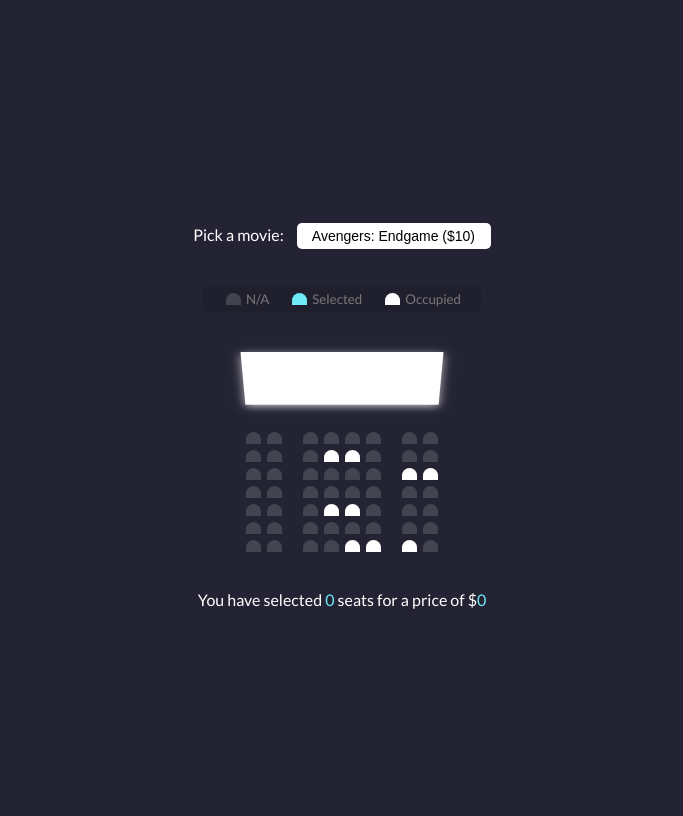
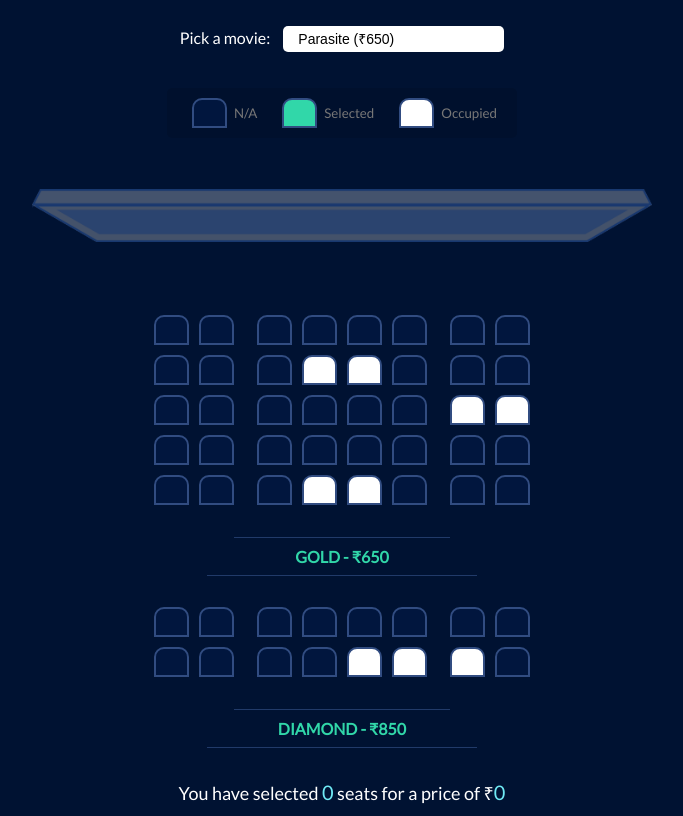
Before and after one commit to aakashsr/Movie-Seat-Booking, a plain HTML site: page index.html in a window 1280 px wide. Shown: the whole page, without its empty margins (298-981 px from the left). Drawn offline with Linux system fonts and the light colour scheme.

Commit message:
changed the ui of seats, screen , color and bg color

```diff
--- a/index.html
+++ b/index.html
@@ -12,10 +12,10 @@
     <div class="movie-container">
         <label>Pick a movie:</label>
         <select id="movie">
-            <option value="10">Avengers: Endgame ($10)</option>
-            <option value="12">Joker ($12)</option>
-            <option value="8">Toy Story 4 ($8)</option>
-            <option value="9">Parasite ($9)</option>
+            <option value="650">Parasite (₹650)</option>
+            <option value="850">Joker (₹850)</option>
+            <option value="550">Jumanji:The Next Level (₹550)</option>
+            <option value="750">Dolittle (₹750)</option>
         </select>
     </div>
 
@@ -35,8 +35,11 @@
     </ul>
 
     <div class="container">
-        <div class="screen"></div>
+        <div class="movie-screen">
+            <img src='screen-thumb.png' alt='screen' />
+        </div>
 
+        <div class="row-container">
             <div class="row">
                 <div class="seat"></div>
                 <div class="seat"></div>
@@ -87,6 +90,7 @@
                 <div class="seat"></div>
                 <div class="seat"></div>
             </div>
+            <h5 class='subtitle'>GOLD - ₹650</h5>
             <div class="row">
                 <div class="seat"></div>
                 <div class="seat"></div>
@@ -107,9 +111,11 @@
                 <div class="seat occupied"></div>
                 <div class="seat"></div>
             </div>
+            <h5 class='subtitle'>DIAMOND - ₹850</h5>
+        </div>
     </div>
 
-    <p class="text">You have selected <span id='count'>0</span> seats for a price of $<span id="total">0</span></p>
+    <p class="text">You have selected <span id='count'>0</span> seats for a price of ₹<span id="total">0</span></p>
 
     <script src='script.js'></script>
 </body>
--- a/style.css
+++ b/style.css
@@ -13,6 +13,7 @@ body {
     justify-content: center;
     align-items: center;
     height: 100vh;
+    background-color: #001232;
 }
 
 .movie-container {
@@ -37,7 +38,14 @@ body {
     /*  it simply enables a 3D-space for children elements. */
     perspective: 1000px;
     -webkit-perspective: 1000px;
-    margin-bottom: 30px;
+    display: flex;
+    flex-direction: column;
+    justify-content: center;
+    align-items: center;
+}
+
+.row-container {
+    margin-top: 30px;
 }
 
 
@@ -45,13 +53,19 @@ body {
     background-color: #444451;
     height: 12px;
     width: 15px;
-    margin: 3px;
+    margin: 5px;
     border-top-left-radius: 10px;
     border-top-right-radius: 10px;
+
+    height: 30px;
+    width: 35px;
+    background: #01163e;
+    border: 2px solid #314c81;
 }
 
 .seat.selected {
     background-color: #6feaf6;
+    background-color: #31d7a9;
 }
 
 .seat.occupied {
@@ -118,3 +132,90 @@ p.text {
 p.text span {
     color: #6feaf5;
 }
+
+.movie-screen {
+    margin-top: 35px;
+    margin-bottom: 35px;
+    text-align: center;
+}
+
+.movie-screen img {
+    max-width: 85%;
+}
+
+.subtitle {
+    position: relative;
+    text-align: center;
+    font-weight: 600;
+    text-transform: uppercase;
+    padding: 10px;
+    color: #31d7a9;
+    font-size: 16px;
+    max-width: 270px;
+    margin-left: auto;
+    margin-right: auto;
+}
+
+.subtitle:before,
+.subtitle:after {
+    position: absolute;
+    content: '';
+    left: 50%;
+    -webkit-transform: translateX(-50%);
+    transform: translateX(-50%);
+    height: 1px;
+    background: #213a69;
+}
+
+.subtitle:before {
+    width: 80%;
+    top: 0;
+}
+
+.subtitle:after {
+    width: 100%;
+    bottom: 0;
+}
+
+.text {
+    font-size: 18px;
+}
+
+#count,
+#total {
+    font-size: 20px
+}
+
+@media (max-width: 576px) {
+
+    .seat {
+        height: 21px;
+        width: 23px;
+    }
+
+    .movie-screen img {
+        max-width: 90%;
+    }
+
+    .subtitle {
+        font-size: 13px;
+        padding: 7px;
+    }
+
+    .seat:nth-of-type(2) {
+        margin-right: 12px;
+    }
+
+    .seat:nth-last-of-type(2) {
+        margin-left: 12px;
+    }
+
+    .text {
+        font-size: 14px;
+    }
+
+    #count,
+    #total {
+        font-size: 16px
+    }
+}
```
Also changed, not shown: screen-thumb.png (added). Lines whose indentation alone changed are shown as unchanged.
